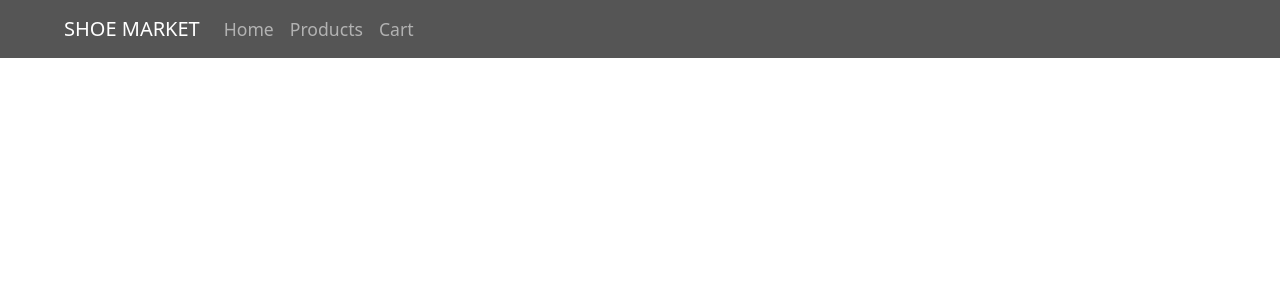
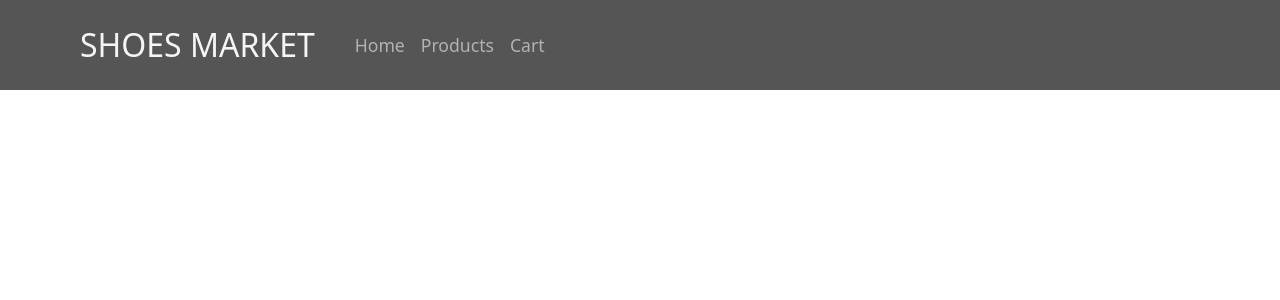
Before and after one commit to IamHPark/shopping-mall, a React (Create React App) app: page /shopping-mall/ in a window 1280 px wide. Shown: the top 300 px of the page. Built offline with nearby package versions, Linux system fonts and the light colour scheme.

Commit message:
change logo route

```diff
--- a/src/App.js
+++ b/src/App.js
@@ -32,7 +32,7 @@ console.log(show)
     <div className="App">
       <NavBar />
       <Routes>
-        <Route path="/products" element={<Main products={products} handleClick={handleClick} show={show}/>} />
+        <Route path="/" element={<Main products={products} handleClick={handleClick} show={show}/>} />
         <Route path="/products" element={<Main products={products} handleClick={handleClick} show={show}/>} />
         <Route path="/detail/:id" element={<Detail products={products}/>}/>
         <Route path="/cart" element={<Cart />} />
--- a/src/components/Nav.css
+++ b/src/components/Nav.css
@@ -2,10 +2,6 @@
     padding-left: 5vw;
     background-color: #555555;
     color: white;
-}
-.logo {
-    width: 10vw;
-    max-width: 70px;
 }
 
 .navbar-brand {
@@ -15,3 +11,7 @@
     margin-right: 3%;
     font-size: 2rem;
 }
+.logo {
+    color: whitesmoke !important;
+    font-size: 2rem;
+}
--- a/src/components/Nav.jsx
+++ b/src/components/Nav.jsx
@@ -8,8 +8,8 @@ export default function NavBar() {
     return (
     <Navbar variant="dark" collapseOnSelect className='nav-bar' expand="lg">
 
-        <Navbar.Brand href="/" className=''>
-            SHOE MARKET
+        <Navbar.Brand>
+            <Link to="/" className="nav-link logo">SHOES MARKET</Link>
         </Navbar.Brand>
         <Navbar.Toggle aria-controls="responsive-navbar-nav" />
         <Navbar.Collapse id="responsive-navbar-nav">
--- a/src/index.js
+++ b/src/index.js
@@ -11,7 +11,8 @@ const root = ReactDOM.createRoot(document.getElementById('root'));
 root.render(
   <React.StrictMode>
     <Provider store={store}>
-      <BrowserRouter basename='/shopping-mall/'>
+      {/* <BrowserRouter basename='/shopping-mall/'> */}
+      <BrowserRouter>
         <App />
       </BrowserRouter>
     </Provider>
--- a/src/pages/Detail.jsx
+++ b/src/pages/Detail.jsx
@@ -9,7 +9,7 @@ export default function Detail(props) {
     let product = props.products.find( x => x.id == id)
     console.log(product)
     const dispatch = useDispatch();
-    const navigate = use();
+    const navigate = useNavigate();
 
     return (
         <div className="container">
```
